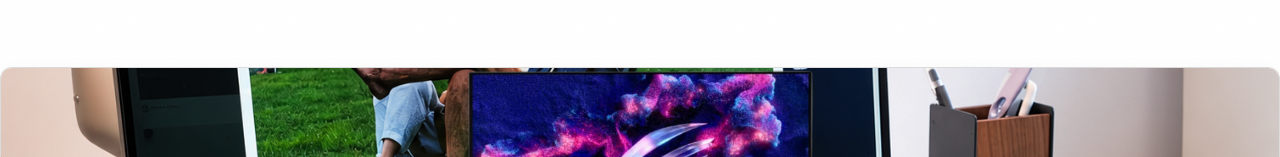
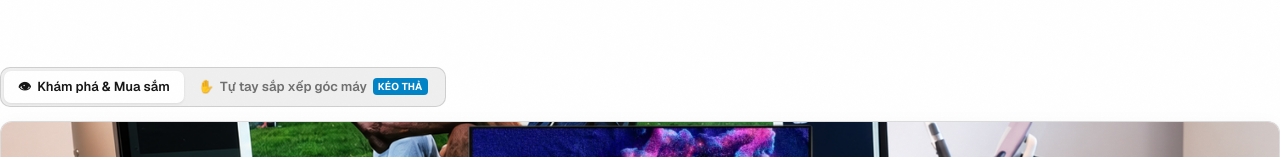
Before and after one commit to HaKiet2T/web-builder-3D-AI, a Next.js app: page /khong-gian/goc-lam-viec-toi-gian in a window 1280 px wide. Shown: the part 506-663 px from the top of the page. Built offline with nearby package versions, Linux system fonts and the light colour scheme; no server answers; the database is empty.

Commit message:
feat(setup): add interactive customer drag-and-drop mode and styling in RoomViewer

```diff
--- a/src/components/room/RoomViewer.tsx
+++ b/src/components/room/RoomViewer.tsx
@@ -20,10 +20,22 @@ export interface RoomViewerProps {
 }
 
 export function RoomViewer({ setup, onTrackEvent, className = '' }: RoomViewerProps) {
+  // Local state for items allowing customers to customize their layout in interactive mode
+  const [currentItems, setCurrentItems] = useState<RoomItem[]>(() => setup.items);
+  const [viewerMode, setViewerMode] = useState<'view' | 'edit'>('view');
+  const [hasCustomized, setHasCustomized] = useState<boolean>(false);
+  const [prevSetupItems, setPrevSetupItems] = useState<RoomItem[]>(setup.items);
+
+  if (prevSetupItems !== setup.items) {
+    setPrevSetupItems(setup.items);
+    setCurrentItems(setup.items);
+    setHasCustomized(false);
+  }
+
   // Extract only product items for catalog & combo interactions
   const productItems = useMemo(
-    () => setup.items.filter((item) => item.itemType === 'product'),
-    [setup.items],
+    () => currentItems.filter((item) => item.itemType === 'product'),
+    [currentItems],
   );
 
   // Set of selected item IDs in the combo cart (default: all in-stock items are selected)
@@ -198,26 +210,87 @@ export function RoomViewer({ setup, onTrackEvent, className = '' }: RoomViewerPr
     }, 3500);
   }, [selectedProductItems, addItem, openCart, setup.slug, comboPricing, onTrackEvent]);
 
+  // Customer interactive customization handlers
+  const handleUpdateItem = useCallback((updatedItem: RoomItem) => {
+    setCurrentItems((prev) =>
+      prev.map((i) => (i.id === updatedItem.id ? updatedItem : i)),
+    );
+    setHasCustomized(true);
+  }, []);
+
+  const handleDeleteItem = useCallback((id: string) => {
+    setCurrentItems((prev) => prev.filter((i) => i.id !== id));
+    setHasCustomized(true);
+  }, []);
+
+  const handleResetLayout = useCallback(() => {
+    setCurrentItems(setup.items);
+    setHasCustomized(false);
+  }, [setup.items]);
+
   return (
     <div className={`room-viewer-container ${className}`}>
       {/* 1. Core Tactile Setup Stage */}
       <div className="room-viewer-stage-wrapper">
+        {/* Customer Interactive Mode Switcher Bar */}
+        <div className="room-viewer-mode-bar">
+          <div className="room-mode-pill-group" role="tablist" aria-label="Chế độ trải nghiệm góc setup">
+            <button
+              type="button"
+              role="tab"
+              aria-selected={viewerMode === 'view'}
+              className={`room-mode-pill ${viewerMode === 'view' ? 'room-mode-pill--active' : ''}`}
+              onClick={() => setViewerMode('view')}
+            >
+              <span aria-hidden="true">👁</span>
+              <span>Khám phá &amp; Mua sắm</span>
+            </button>
+            <button
+              type="button"
+              role="tab"
+              aria-selected={viewerMode === 'edit'}
+              className={`room-mode-pill ${viewerMode === 'edit' ? 'room-mode-pill--active' : ''}`}
+              onClick={() => setViewerMode('edit')}
+            >
+              <span aria-hidden="true">✋</span>
+              <span>Tự tay sắp xếp góc máy</span>
+              <span className="room-mode-pill-badge">Kéo thả</span>
+            </button>
+          </div>
+
+          {hasCustomized && (
+            <button
+              type="button"
+              className="room-reset-layout-btn"
+              onClick={handleResetLayout}
+              title="Khôi phục lại vị trí gốc của các thiết bị"
+            >
+              ↺ Khôi phục vị trí mặc định
+            </button>
+          )}
+        </div>
+
         <RoomStage
           setup={setup}
-          items={setup.items}
-          mode="view"
+          items={currentItems}
+          mode={viewerMode}
           hoveredItemId={hoveredItemId}
           selectedItemId={selectedItemId}
           showHotspots={true}
           onItemHover={handleItemHover}
           onItemClick={handleItemClick}
           onSelectItem={(id) => setSelectedItemId(id)}
+          onUpdateItem={handleUpdateItem}
+          onDeleteItem={handleDeleteItem}
           onTrackEvent={onTrackEvent}
         />
+
         <div className="room-viewer-tip-bar">
           <span className="room-viewer-tip-icon">✦</span>
           <span>
-            Di chuột hoặc chạm vào các thiết bị để xem thông số và giá bán thực tế.
+            {viewerMode === 'edit'
+              ? 'Chế độ tương tác khách hàng: Hãy kéo thả chuột hoặc chạm di chuyển để bố trí các thiết bị theo phong cách của bạn.'
+              : 'Di chuột hoặc chạm vào các thiết bị để xem thông số và giá bán thực tế. Chuyển sang Tự tay sắp xếp để kéo thả vị trí.'}
           </span>
         </div>
       </div>
--- a/src/components/room/room-viewer.css
+++ b/src/components/room/room-viewer.css
@@ -11,6 +11,84 @@
   flex-direction: column;
   gap: 12px;
   width: 100%;
+}
+
+/* Customer Mode Switcher Bar */
+.room-viewer-mode-bar {
+  display: flex;
+  align-items: center;
+  justify-content: space-between;
+  flex-wrap: wrap;
+  gap: 10px;
+  margin-bottom: 2px;
+}
+
+.room-mode-pill-group {
+  display: inline-flex;
+  align-items: center;
+  background: var(--track, #f1f5f9);
+  padding: 3px;
+  border-radius: 10px;
+  border: 1px solid var(--line, #e2e8f0);
+}
+
+.room-mode-pill {
+  display: inline-flex;
+  align-items: center;
+  gap: 6px;
+  padding: 6px 14px;
+  border-radius: 7px;
+  font-size: 13px;
+  font-weight: 600;
+  color: var(--soft, #64748b);
+  background: transparent;
+  border: none;
+  cursor: pointer;
+  transition: all 0.2s cubic-bezier(0.16, 1, 0.3, 1);
+  user-select: none;
+}
+
+.room-mode-pill:hover {
+  color: var(--ink, #0f172a);
+}
+
+.room-mode-pill--active {
+  background: var(--page, #ffffff);
+  color: var(--ink, #0f172a);
+  box-shadow: 0 1px 3px rgba(0, 0, 0, 0.08);
+}
+
+.room-mode-pill-badge {
+  display: inline-block;
+  font-size: 10px;
+  font-weight: 700;
+  text-transform: uppercase;
+  padding: 1px 5px;
+  border-radius: 4px;
+  background: #0284c7;
+  color: #ffffff;
+  letter-spacing: 0.02em;
+}
+
+.room-reset-layout-btn {
+  display: inline-flex;
+  align-items: center;
+  gap: 6px;
+  padding: 6px 12px;
+  border-radius: 8px;
+  font-size: 12px;
+  font-weight: 600;
+  background: var(--page, #ffffff);
+  color: var(--soft, #475569);
+  border: 1px solid var(--line, #cbd5e1);
+  cursor: pointer;
+  transition: all 0.2s ease;
+}
+
+.room-reset-layout-btn:hover {
+  background: #f8fafc;
+  color: #dc2626;
+  border-color: #fca5a5;
 }
 
 .room-viewer-tip-bar {
@@ -546,6 +624,83 @@
   border-color: #cbd5e1;
 }
 
+/* Setup Studio Tabs Bar */
+.setup-studio-tabs-bar {
+  display: flex;
+  align-items: center;
+  justify-content: space-between;
+  flex-wrap: wrap;
+  gap: 12px;
+  margin-bottom: 20px;
+  padding: 12px 16px;
+  background: var(--track, #f8fafc);
+  border: 1px solid var(--line, #e2e8f0);
+  border-radius: 12px;
+}
+
+.setup-studio-tabs-label {
+  font-size: 13px;
+  font-weight: 700;
+  color: var(--soft, #64748b);
+  text-transform: uppercase;
+  letter-spacing: 0.04em;
+}
+
+.setup-studio-pills {
+  display: flex;
+  flex-wrap: wrap;
+  gap: 8px;
+}
+
+.setup-studio-pill {
+  display: inline-flex;
+  align-items: center;
+  gap: 6px;
+  padding: 8px 16px;
+  border-radius: 8px;
+  font-size: 13px;
+  font-weight: 600;
+  color: var(--soft, #475569);
+  background: var(--page, #ffffff);
+  border: 1px solid var(--line, #cbd5e1);
+  text-decoration: none;
+  transition: all 0.2s ease;
+}
+
+.setup-studio-pill:hover {
+  color: var(--ink, #0f172a);
+  border-color: #94a3b8;
+  background: #f1f5f9;
+}
+
+.setup-studio-pill--active {
+  background: #0284c7;
+  color: #ffffff !important;
+  border-color: #0284c7;
+  box-shadow: 0 2px 6px rgba(2, 132, 199, 0.3);
+}
+
+.setup-studio-pill-tag {
+  font-size: 11px;
+  font-weight: 700;
+  background: rgba(255, 255, 255, 0.25);
+  padding: 1px 6px;
+  border-radius: 4px;
+}
+
+.setup-studio-gallery-link {
+  font-size: 13px;
+  font-weight: 600;
+  color: #0284c7;
+  text-decoration: none;
+  transition: color 0.15s ease;
+}
+
+.setup-studio-gallery-link:hover {
+  color: #0369a1;
+  text-decoration: underline;
+}
+
 /* Responsive Breakpoints */
 @media (max-width: 640px) {
   .room-combo-row {
```
Also changed, not shown: src/app/globals.css.
